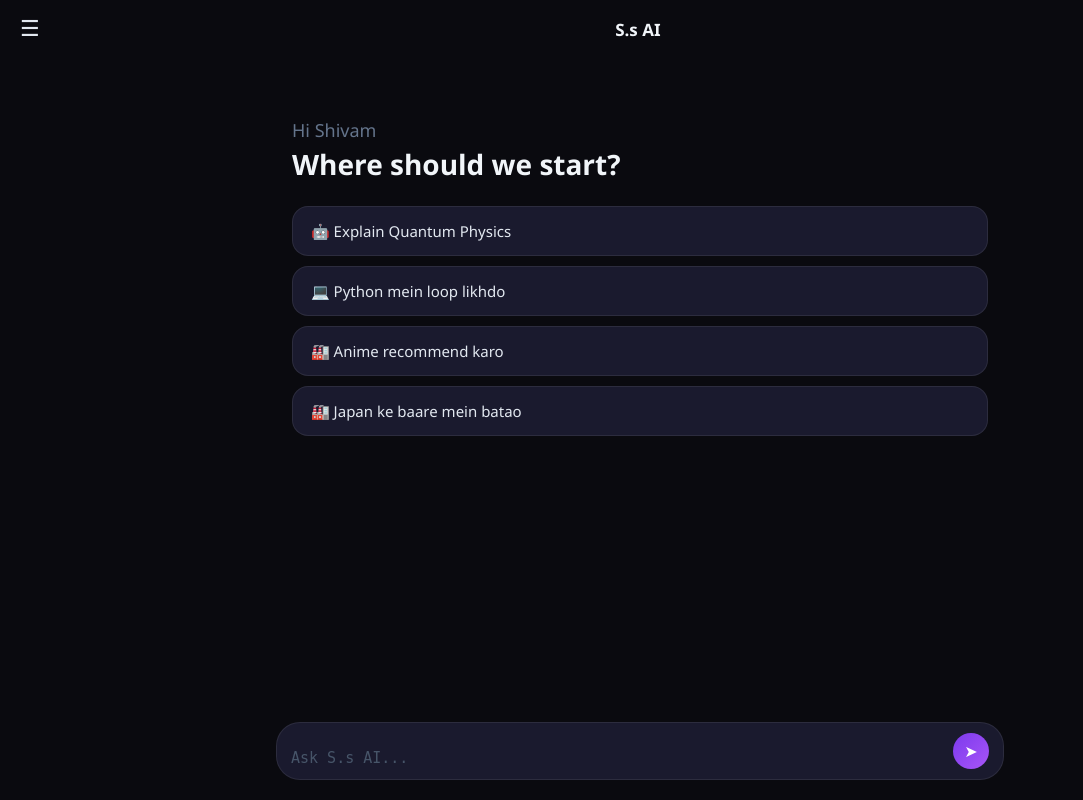
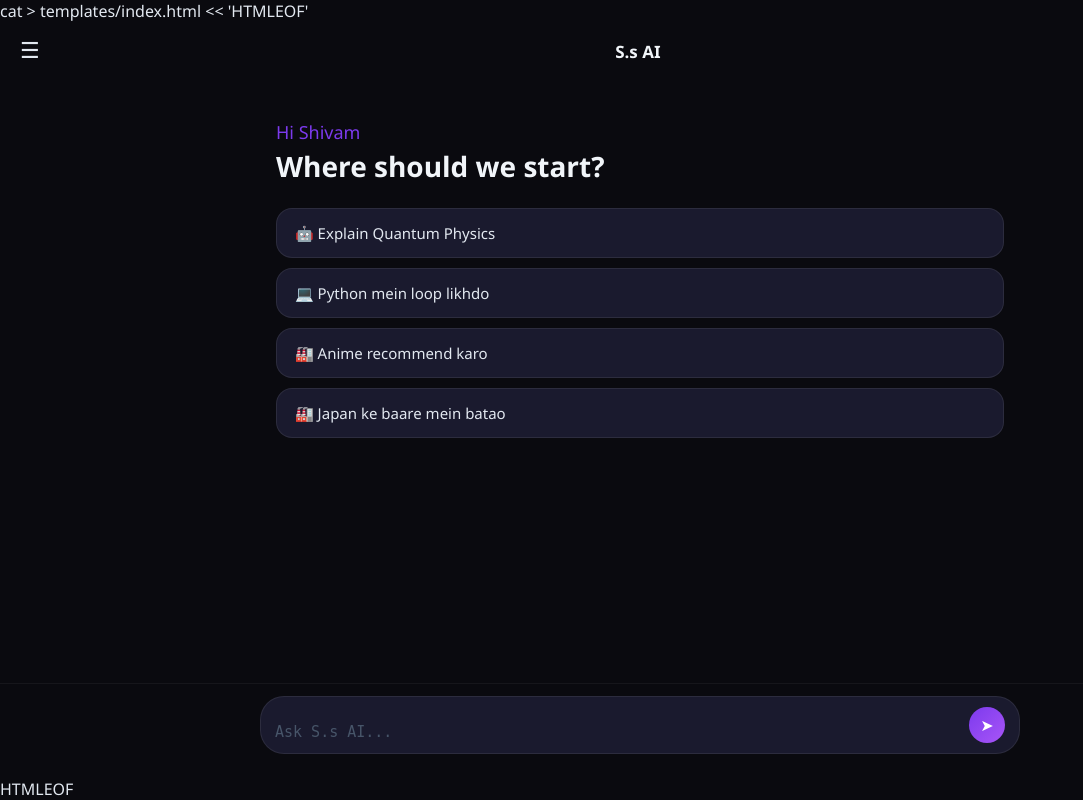
Before and after one commit to sharmashivam9109-debug/S.s-AI-chat, a Flask app: page / in a window 1280 px wide. Shown: the whole page, without its empty margins (0-1083 px from the left). Run offline with Flask 3, Linux system fonts and the light colour scheme; some libraries are stand-ins or nearby versions.

Commit message:
Refactor HTML structure and CSS styles

```diff
--- a/templates/index.html
+++ b/templates/index.html
@@ -1,3 +1,4 @@
+cat > templates/index.html << 'HTMLEOF'
 <!DOCTYPE html>
 <html lang="en">
 <head>
@@ -27,26 +28,26 @@ body{background:#0a0a0f;color:#e2e8f0;font-family:'Segoe UI',sans-serif;height:1
 #clear-btn{width:100%;padding:10px;background:rgba(239,68,68,0.1);border:1px solid rgba(239,68,68,0.15);border-radius:10px;color:#f87171;font-size:13px;cursor:pointer;margin-bottom:8px}
 .drawer-footer p{font-size:10px;color:#334155;text-align:center}
 .drawer-footer span{color:#7c3aed}
-#header{padding:14px 16px;display:flex;align-items:center;justify-content:space-between;background:#0a0a0f}
+#header{padding:14px 16px;display:flex;align-items:center;justify-content:space-between;flex-shrink:0}
 #toggle-btn{background:none;border:none;color:#e2e8f0;font-size:22px;cursor:pointer;padding:4px;line-height:1}
 .header-title{font-size:17px;font-weight:600;color:#f1f5f9}
 .header-right{width:32px}
-#chat-wrap{flex:1;overflow-y:auto;display:flex;flex-direction:column}
-#chat-box{flex:1;padding:20px 16px;display:flex;flex-direction:column;gap:16px;max-width:760px;width:100%;margin:0 auto}
-.empty-state{padding:40px 16px 20px;display:flex;flex-direction:column;gap:24px}
-.empty-greeting p{font-size:18px;color:#64748b;margin-bottom:4px}
+#chat-wrap{flex:1;overflow-y:auto}
+#chat-box{padding:20px 16px;display:flex;flex-direction:column;gap:16px;max-width:760px;width:100%;margin:0 auto;min-height:100%}
+.empty-state{display:flex;flex-direction:column;gap:24px;padding-top:20px}
+.empty-greeting p{font-size:18px;color:#7c3aed;margin-bottom:4px}
 .empty-greeting h2{font-size:28px;font-weight:700;color:#f1f5f9;line-height:1.3}
 .suggestion-chips{display:flex;flex-direction:column;gap:10px}
-.chip{padding:14px 18px;background:#1a1a2e;border:1px solid rgba(255,255,255,0.08);border-radius:16px;font-size:15px;cursor:pointer;color:#e2e8f0;text-align:left;transition:0.2s;display:flex;align-items:center;gap:10px}
+.chip{padding:14px 18px;background:#1a1a2e;border:1px solid rgba(255,255,255,0.08);border-radius:16px;font-size:15px;cursor:pointer;color:#e2e8f0;text-align:left;transition:0.2s}
 .chip:hover{background:rgba(124,58,237,0.15);border-color:#7c3aed}
 .msg-wrap{display:flex;gap:10px;align-items:flex-start}
 .msg-wrap.user{flex-direction:row-reverse}
 .av{width:30px;height:30px;border-radius:50%;flex-shrink:0;display:flex;align-items:center;justify-content:center;font-size:12px;font-weight:700}
 .user .av{background:linear-gradient(135deg,#7c3aed,#a855f7);color:#fff}
-.ai .av{background:#1e1e2e;border:1px solid rgba(255,255,255,0.1);color:#a855f7;font-size:14px}
+.ai .av{background:#1e1e2e;border:1px solid rgba(255,255,255,0.1);color:#a855f7}
 .msg{max-width:80%;padding:12px 16px;border-radius:18px;font-size:15px;line-height:1.7}
 .user .msg{background:#1e1e2e;color:#f1f5f9;border-bottom-right-radius:4px}
-.ai .msg{background:transparent;color:#e2e8f0;padding:4px 0}
+.ai .msg{background:transparent;color:#e2e8f0;padding:4px 0;max-width:100%}
 .ai .msg h1,.ai .msg h2,.ai .msg h3{color:#a855f7;margin:10px 0 6px}
 .ai .msg p{margin-bottom:8px}
 .ai .msg ul,.ai .msg ol{padding-left:20px;margin-bottom:8px}
@@ -62,7 +63,8 @@ body{background:#0a0a0f;color:#e2e8f0;font-family:'Segoe UI',sans-serif;height:1
 .typing span:nth-child(2){animation-delay:0.2s}
 .typing span:nth-child(3){animation-delay:0.4s}
 @keyframes bounce{0%,60%,100%{transform:translateY(0)}30%{transform:translateY(-7px)}}
-#input-wrap{padding:12px 16px 20px;max-width:760px;width:100%;margin:0 auto}
+#input-wrap{flex-shrink:0;padding:12px 16px 24px;background:#0a0a0f;border-top:1px solid rgba(255,255,255,0.05)}
+.input-inner{max-width:760px;margin:0 auto}
 .input-box{display:flex;align-items:flex-end;gap:8px;background:#1a1a2e;border:1px solid rgba(255,255,255,0.08);border-radius:24px;padding:10px 14px}
 .input-box:focus-within{border-color:rgba(124,58,237,0.5)}
 #msg-input{flex:1;background:none;border:none;color:#f1f5f9;font-size:15px;outline:none;resize:none;max-height:100px;line-height:1.5}
@@ -95,9 +97,11 @@ body{background:#0a0a0f;color:#e2e8f0;font-family:'Segoe UI',sans-serif;height:1
   <div id="chat-box"></div>
 </div>
 <div id="input-wrap">
-  <div class="input-box">
-    <textarea id="msg-input" rows="1" placeholder="Ask S.s AI..."></textarea>
-    <button id="send-btn">&#10148;</button>
+  <div class="input-inner">
+    <div class="input-box">
+      <textarea id="msg-input" rows="1" placeholder="Ask S.s AI..."></textarea>
+      <button id="send-btn">&#10148;</button>
+    </div>
   </div>
 </div>
 <div class="toast" id="toast"></div>
@@ -109,24 +113,17 @@ const historyEl=document.getElementById('drawer-history');
 const drawer=document.getElementById('drawer');
 const overlay=document.getElementById('overlay');
 let sessions=[],currentId=null;
-
 function openDrawer(){drawer.classList.add('open');overlay.classList.add('show')}
 function closeDrawer(){drawer.classList.remove('open');overlay.classList.remove('show')}
 document.getElementById('toggle-btn').onclick=()=>drawer.classList.contains('open')?closeDrawer():openDrawer();
 overlay.onclick=closeDrawer;
-
 function showToast(msg){const t=document.getElementById('toast');t.textContent=msg;t.classList.add('show');setTimeout(()=>t.classList.remove('show'),2000)}
-
-function showEmpty(){
-  chatBox.innerHTML='<div class="empty-state"><div class="empty-greeting"><p>Hi Shivam</p><h2>Where should we start?</h2></div><div class="suggestion-chips"><div class="chip" onclick="usePrompt(this)">&#129302; Explain Quantum Physics</div><div class="chip" onclick="usePrompt(this)">&#128187; Python mein loop likhdo</div><div class="chip" onclick="usePrompt(this)">&#127981; Anime recommend karo</div><div class="chip" onclick="usePrompt(this)">&#127981; Japan ke baare mein batao</div></div></div>'
-}
-
+function showEmpty(){chatBox.innerHTML='<div class="empty-state"><div class="empty-greeting"><p>Hi Shivam</p><h2>Where should we start?</h2></div><div class="suggestion-chips"><div class="chip" onclick="usePrompt(this)">&#129302; Explain Quantum Physics</div><div class="chip" onclick="usePrompt(this)">&#128187; Python mein loop likhdo</div><div class="chip" onclick="usePrompt(this)">&#127981; Anime recommend karo</div><div class="chip" onclick="usePrompt(this)">&#127981; Japan ke baare mein batao</div></div></div>'}
 function usePrompt(el){input.value=el.innerText.slice(2).trim();closeDrawer();input.focus()}
 function renderHistory(){historyEl.innerHTML='';sessions.forEach(s=>{const d=document.createElement('div');d.className='history-item'+(s.id===currentId?' active':'');d.textContent=s.title;d.onclick=()=>{loadSession(s.id);closeDrawer()};historyEl.appendChild(d)})}
 function newChat(){currentId=Date.now();sessions.unshift({id:currentId,title:'New chat',messages:[]});renderHistory();showEmpty();closeDrawer()}
 function loadSession(id){currentId=id;const s=sessions.find(x=>x.id===id);chatBox.innerHTML='';if(!s.messages.length){showEmpty();return}s.messages.forEach(m=>appendMsg(m.role,m.content,false));renderHistory()}
 function getSession(){return sessions.find(x=>x.id===currentId)}
-
 function appendMsg(role,content,save=true){
   const wrap=document.createElement('div');wrap.className='msg-wrap '+role;
   const av=document.createElement('div');av.className='av';av.textContent=role==='user'?'S':'*';
@@ -142,8 +139,8 @@ function appendMsg(role,content,save=true){
     })
   }else{msgDiv.textContent=content}
   const actions=document.createElement('div');actions.className='msg-actions';
-  if(role==='ai'){const rb=document.createElement('button');rb.className='act-btn';rb.textContent='&#8635; Regenerate';rb.onclick=regenerate;actions.appendChild(rb)}
-  const cb=document.createElement('button');cb.className='act-btn';cb.textContent='&#128203; Copy';
+  if(role==='ai'){const rb=document.createElement('button');rb.className='act-btn';rb.textContent='Regenerate';rb.onclick=regenerate;actions.appendChild(rb)}
+  const cb=document.createElement('button');cb.className='act-btn';cb.textContent='Copy';
   cb.onclick=()=>{navigator.clipboard.writeText(msgDiv.textContent);showToast('Copied!')};
   actions.appendChild(cb);
   inner.appendChild(msgDiv);inner.appendChild(actions);
@@ -151,10 +148,8 @@ function appendMsg(role,content,save=true){
   chatBox.appendChild(wrap);chatBox.scrollTop=chatBox.scrollHeight;
   if(save){const s=getSession();if(s){s.messages.push({role,content});if(s.messages.length===1)s.title=content.slice(0,35);renderHistory()}}
 }
-
 let lastPrompt='';
 async function regenerate(){if(!lastPrompt)return;const s=getSession();if(s){s.messages.pop();chatBox.lastElementChild&&chatBox.lastElementChild.remove()}await sendMsg(lastPrompt,false)}
-
 async function sendMsg(text,saveUser=true){
   if(!text.trim())return;lastPrompt=text;
   chatBox.querySelector('.empty-state')?.remove();
@@ -167,9 +162,8 @@ async function sendMsg(text,saveUser=true){
     const data=await res.json();
     document.getElementById('typing')?.remove();
     appendMsg('ai',data.reply);
-  }catch(e){document.getElementById('typing')?.remove();showToast('&#9888; API Error!')}
+  }catch(e){document.getElementById('typing')?.remove();showToast('API Error!')}
 }
-
 btn.onclick=()=>{sendMsg(input.value);input.value='';input.style.height='auto'};
 input.addEventListener('keydown',e=>{if(e.key==='Enter'&&!e.shiftKey){e.preventDefault();btn.click()}});
 input.addEventListener('input',()=>{input.style.height='auto';input.style.height=Math.min(input.scrollHeight,100)+'px'});
@@ -179,3 +173,4 @@ newChat();
 </script>
 </body>
 </html>
+HTMLEOF
```
